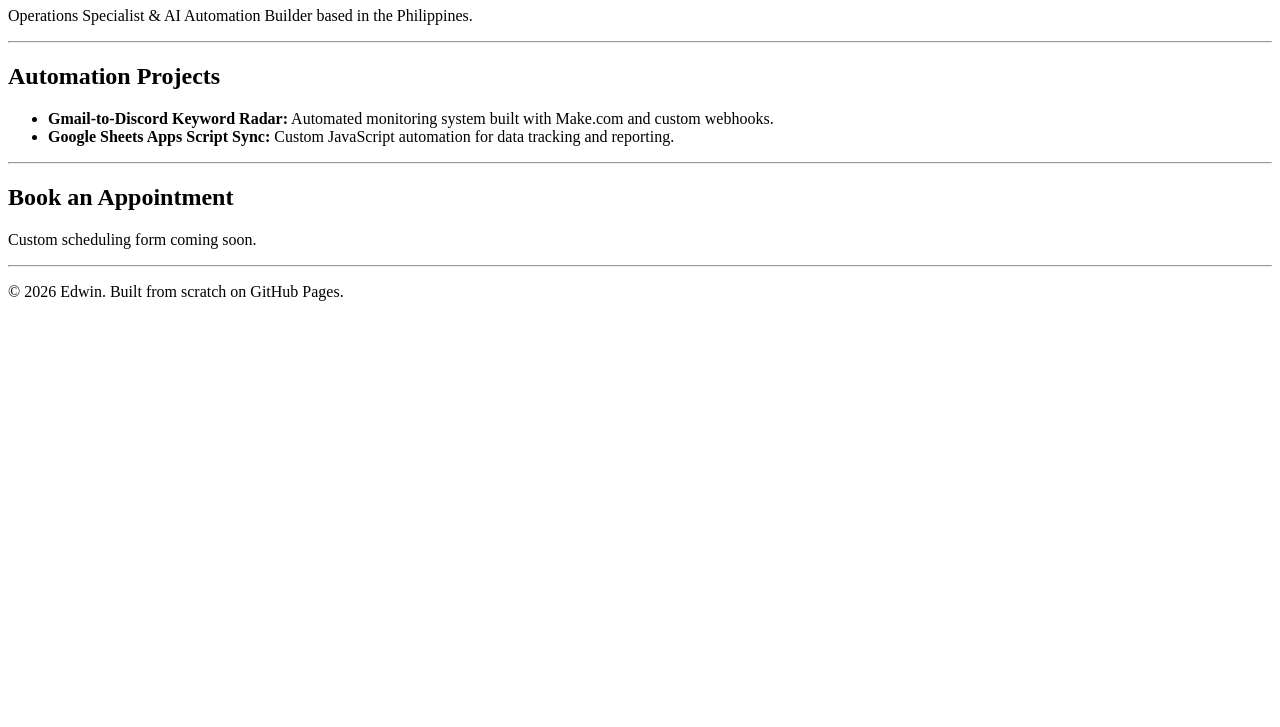
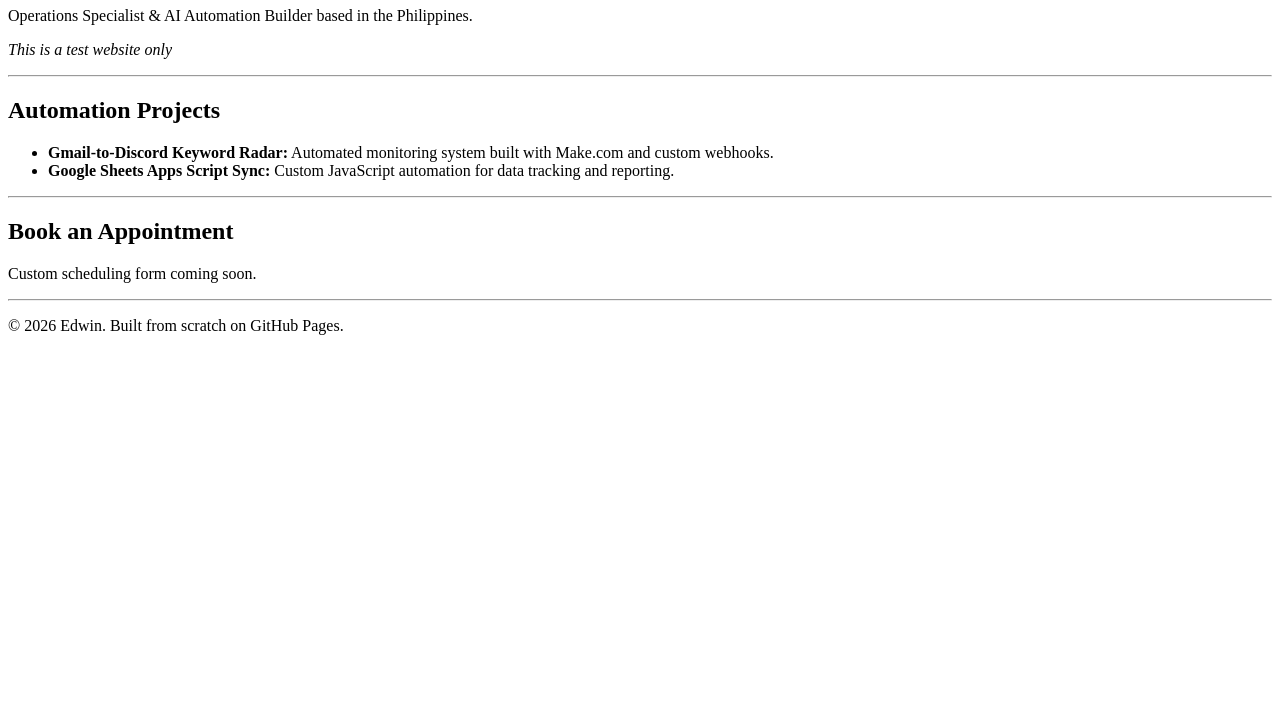
Before and after one commit to edwinpangsva/edwinpangsva.github.io, a plain HTML site: page index.html in a window 1280 px wide. Shown: the part 73-800 px from the top of the page. Drawn offline with Linux system fonts and the light colour scheme.

Commit message:
Update index.html

```diff
--- a/index.html
+++ b/index.html
@@ -11,6 +11,7 @@
   <header>
     <h1>Hi, I'm Edwin</h1>
     <p>Operations Specialist & AI Automation Builder based in the Philippines.</p>
+    <p><em>This is a test website only</em></p>
   </header>
 
   <hr>
@@ -32,7 +33,7 @@
 
     <hr>
 
-    <!-- Booking Section (Placeholder for our upcoming custom form) -->
+    <!-- Booking Section -->
     <section id="booking">
       <h2>Book an Appointment</h2>
       <p>Custom scheduling form coming soon.</p>
```
